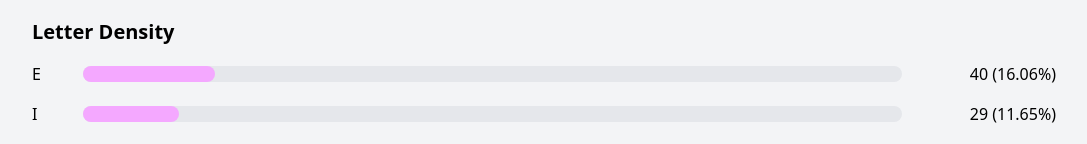
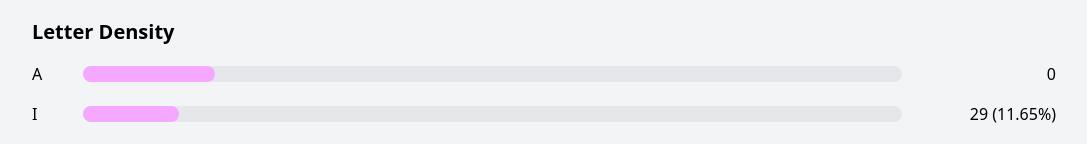
Before and after one commit to WTrygar/character-counter, a Vue app: page / in a window 1280 px wide. Shown: the part 594-738 px from the top of the page, without its empty margins (96-1183 px from the left). Built offline with nearby package versions, Linux system fonts and the light colour scheme.

Commit message:
feat: letter counter blueprint for letter A

```diff
--- a/src/components/LetterDensity.vue
+++ b/src/components/LetterDensity.vue
@@ -3,13 +3,13 @@
     <h3 class="font-semibold text-xl">Letter Density</h3>
     <div class="flex flex-row justify-between items-center mt-4">
       <div class="w-1/20">
-        <h4>E</h4>
+        <h4>A</h4>
       </div>
       <div class="w-7/10 sm:w-8/10 h-4 bg-gray-200 rounded-full dark:bg-gray-800">
         <div class="h-4 rounded-full bg-fuchsia-300" style="width: 16.06%"></div>
       </div>
       <div class="w-4/20 sm:w-3/20 text-right">
-        <p>40 (16.06%)</p>
+        <p>{{ store.countA }}</p>
       </div>
     </div>
     <div class="flex flex-row justify-between items-center mt-4">
@@ -78,4 +78,8 @@
   </button>
 </template>
 
-<script setup></script>
+<script setup>
+import { useCounterStore } from '@/stores/ProductStore'
+
+const store = useCounterStore()
+</script>
--- a/src/components/TextArea.vue
+++ b/src/components/TextArea.vue
@@ -8,7 +8,7 @@ const store = useCounterStore()
   <textarea
     v-model="store.message"
     placeholder="Start typing here... (or paste your text)"
-    class="bg-gray-200 dark:bg-gray-800 text-black dark:text-white min-h-50 resize-y rounded-md"
+    class="bg-gray-200 dark:bg-gray-800 text-black dark:text-white min-h-50 resize-y rounded-md focus:border-2 focus:border-solid focus:ring-fuchsia-300 focus:border-fuchsia-300"
   ></textarea>
   <div class="flex flex-col sm:flex-row my-2 justify-between text-white">
     <div class="flex flex-col sm:flex-row sm:gap-2">
--- a/src/stores/ProductStore.js
+++ b/src/stores/ProductStore.js
@@ -15,5 +15,8 @@ export const useCounterStore = defineStore('counter', {
     sentenceCounter: (state) => state.message.split(/[.?!]/g).filter(Boolean).length,
 
     approxReadTime: (state) => Math.round(state.message.length / 200),
+
+    countA: (state) =>
+      (state.message.match(/a/g) || []).length + (state.message.match(/A/g) || []).length,
   },
 })
```
